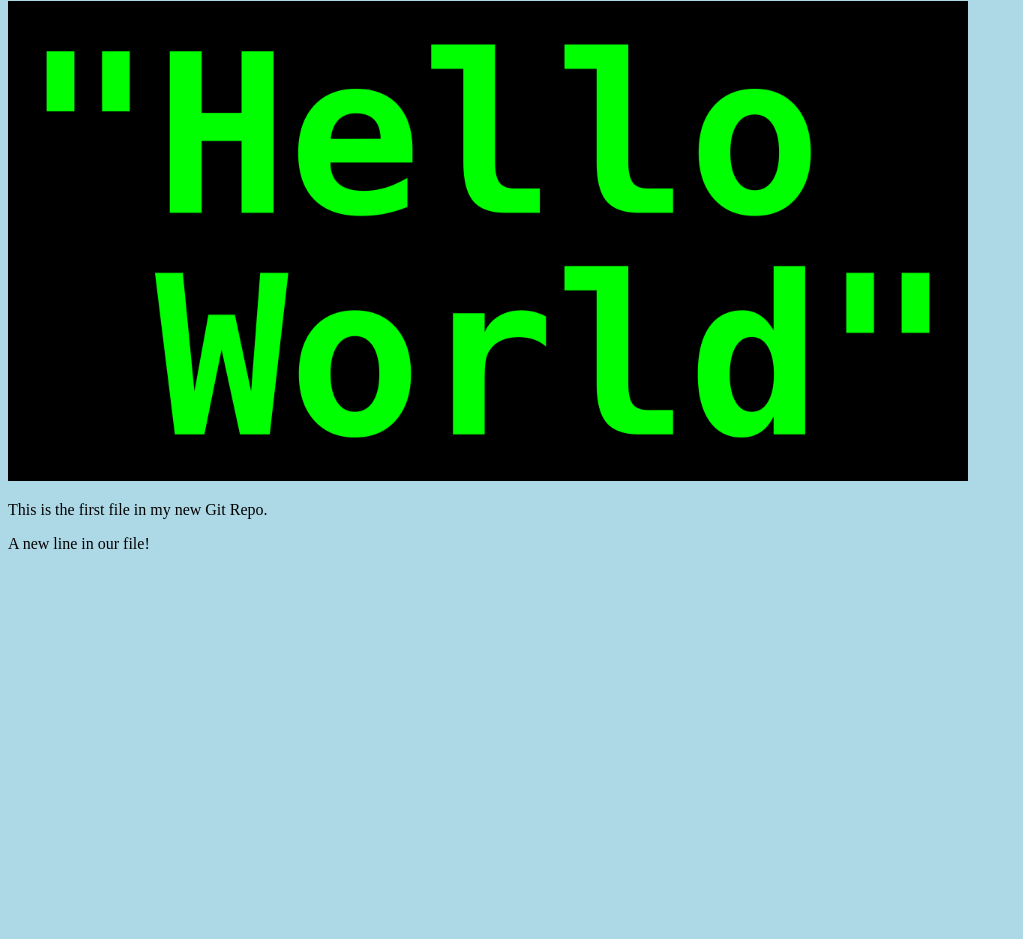
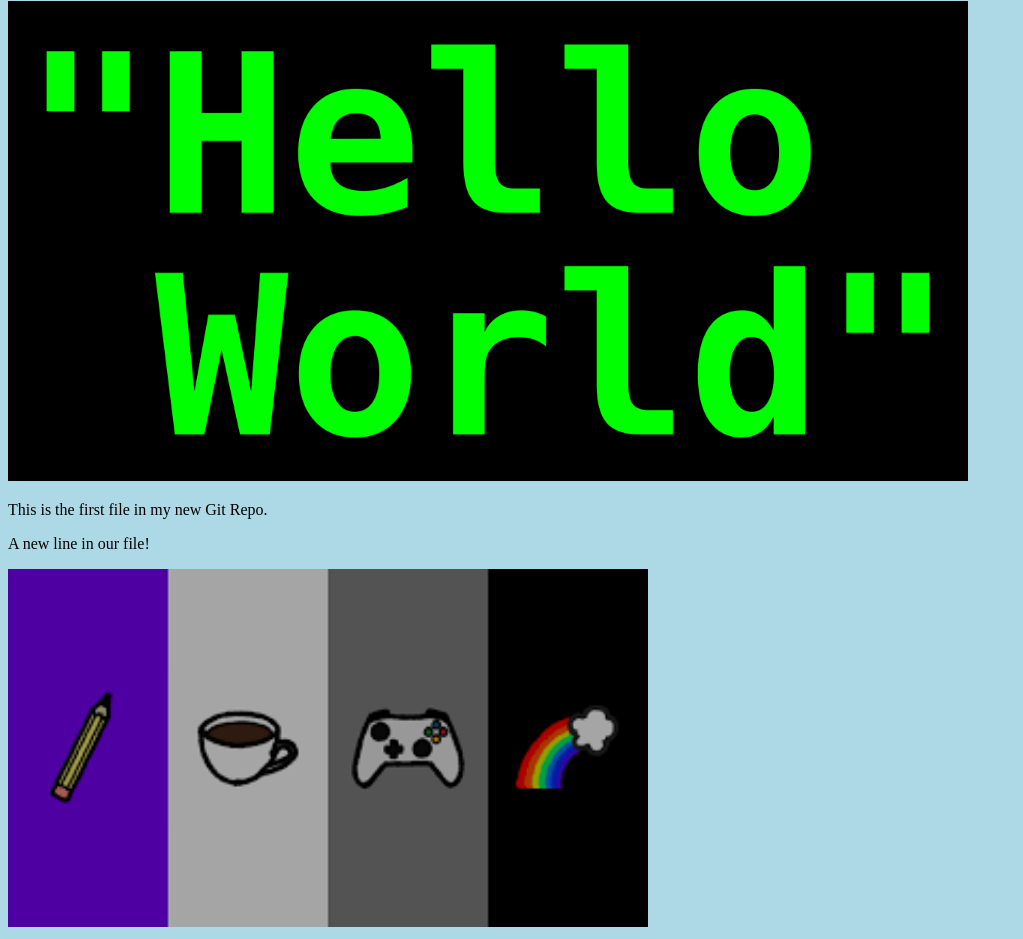
Before and after one commit to EnriqueVG159/hello-world, a plain HTML site: page index.html in a window 1280 px wide. Shown: the part 79-1018 px from the top of the page, without its empty margins (0-1023 px from the left). Before the commit the page ends 800 px from the top, so only its background shows below. Drawn offline with Linux system fonts and the light colour scheme.

Commit message:
added new image

```diff
--- a/index.html
+++ b/index.html
@@ -7,10 +7,10 @@
 <body>
 
 <h1>Hello world!</h1>
-<div><img src="hello_world.png" alt="Hello World from Space"
-style="width:100%;max-width:960px"></div>
+<div><img src="hello_world.png" alt="Hello World from Space" style="width:100%;max-width:960px"></div>
 <p>This is the first file in my new Git Repo.</p>
 <p>A new line in our file!</p>
+<div><img src="hola_mundo.png" alt="Hello Git" style="width:100%;max-width:640px"></div>
 
 </body>
 </html>
```
Also changed, not shown: hola_mundo.png (added).
